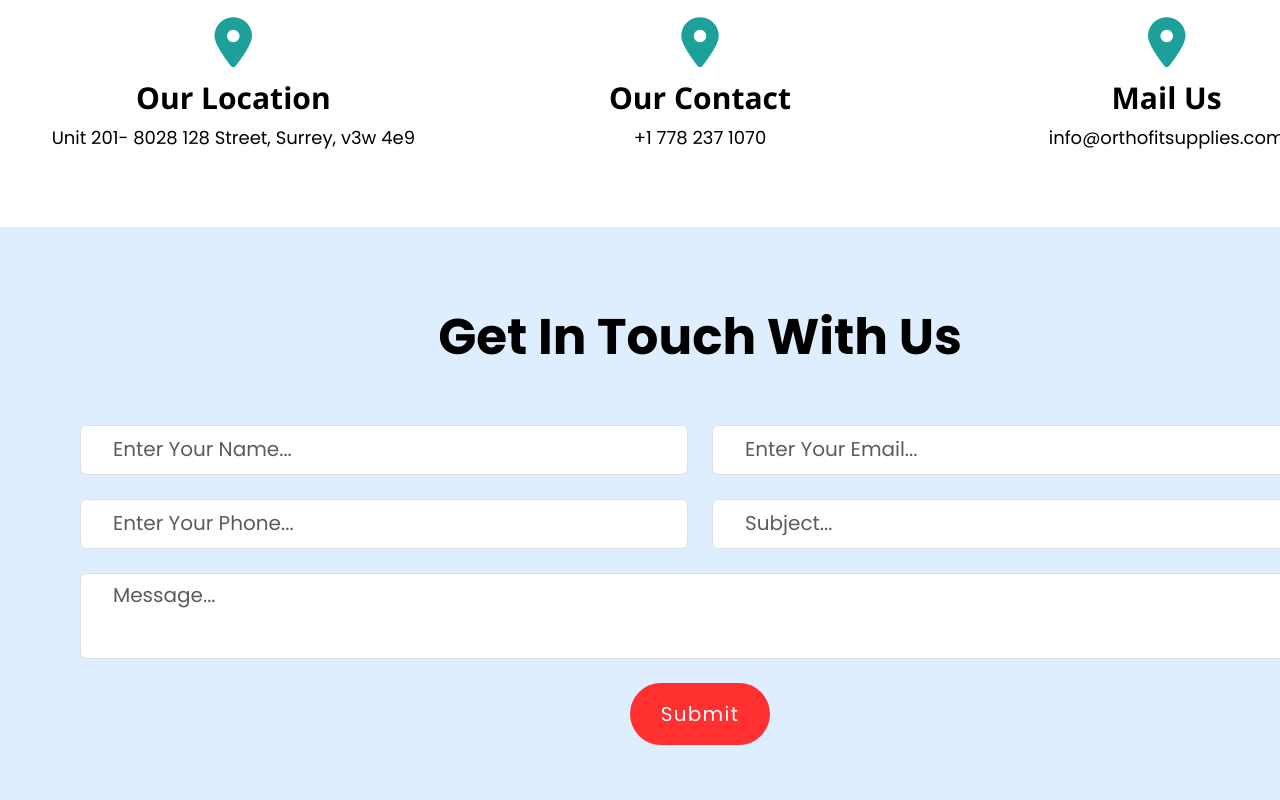
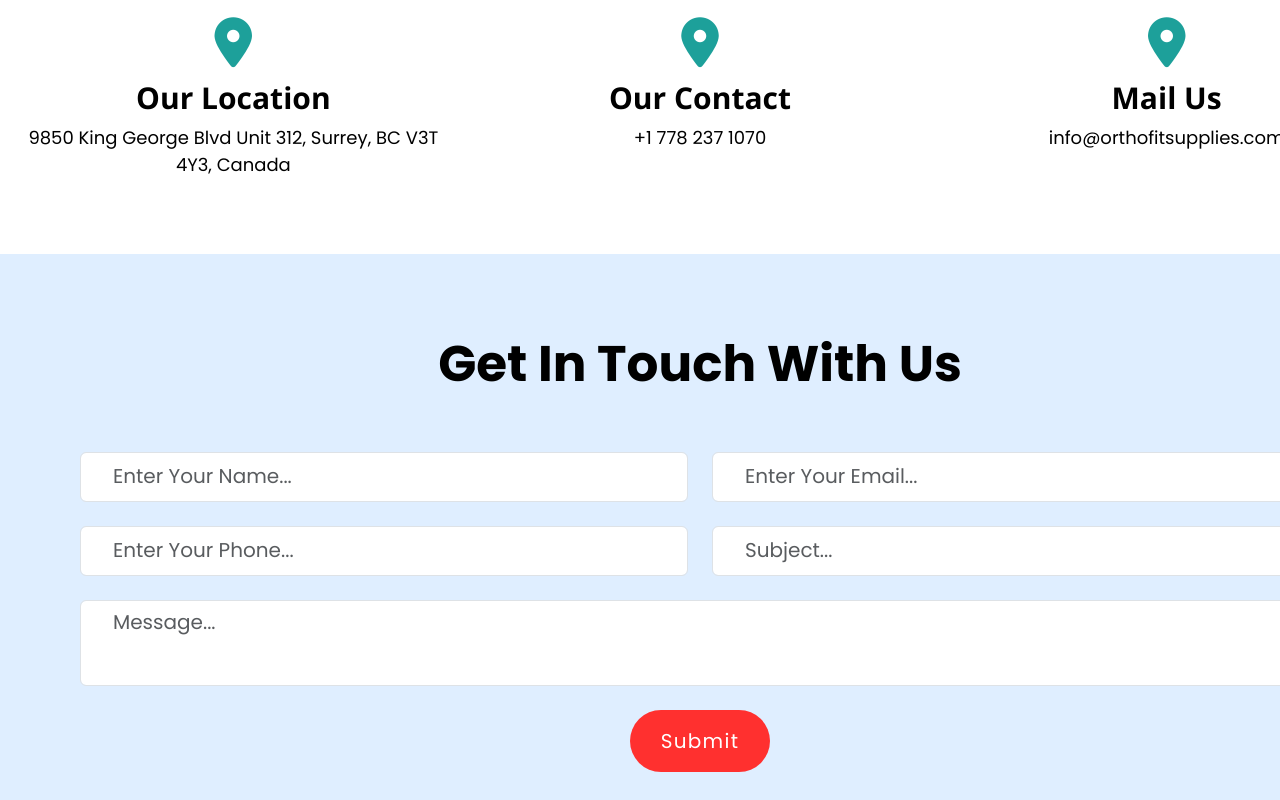
Before and after one commit to harishankarprajapati/orthofit-supplies, a plain HTML site: page contact.html in a window 1280 px wide. Shown: the part 840-1640 px from the top of the page. Drawn offline with nearby package versions, Linux system fonts and the light colour scheme; a web font is replaced by a local one.

Commit message:
Update contact.html

```diff
--- a/contact.html
+++ b/contact.html
@@ -82,7 +82,7 @@
             <div class="text-center">
                 <a class="cont-sec-ico" href="#"> <i class="fa-solid fa-location-dot"></i></a>
                 <h1 class="cont-sec-ih">Our Location</h1>
-                <p class="sec-cont-p"> Unit 201- 8028 128 Street, Surrey, v3w 4e9</p>
+                <p class="sec-cont-p"> 9850 King George Blvd Unit 312, Surrey, BC V3T 4Y3, Canada </p>
             </div>
         </div>
         <div class="col-lg-4">
```
